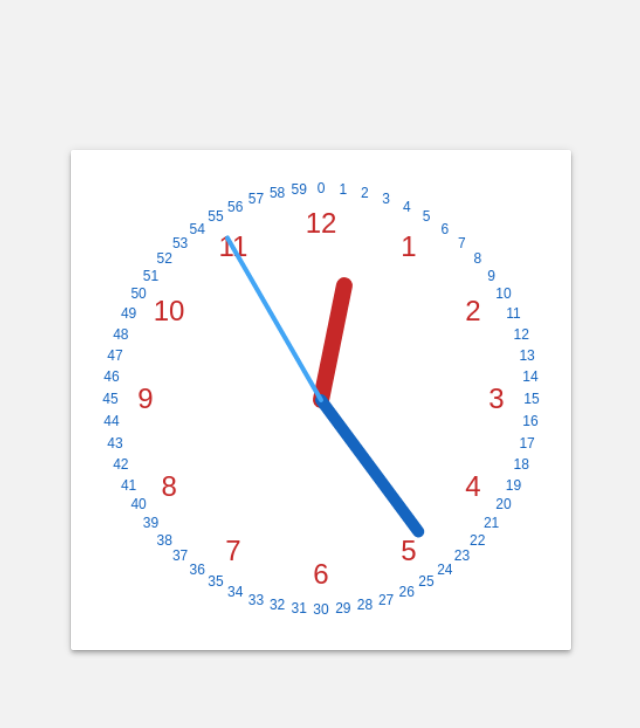
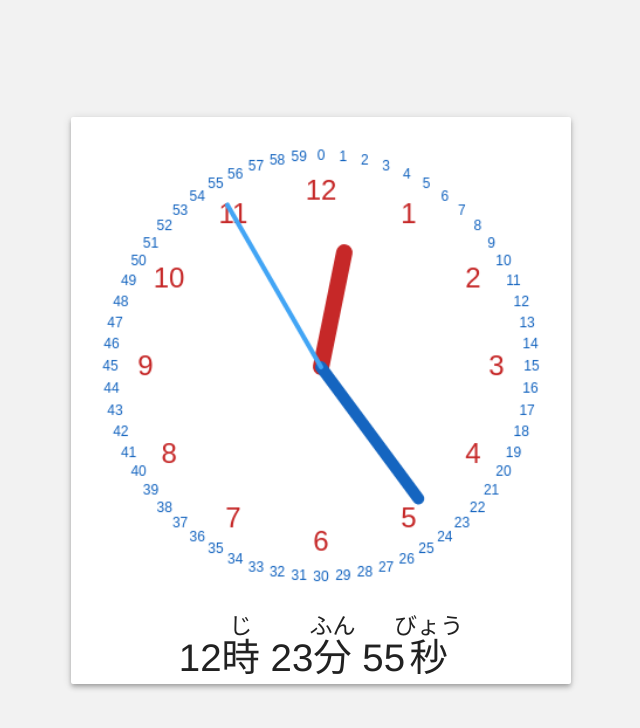
Before and after one commit to 5Tpj84eE/clock1.github.io, a plain HTML site: page index.html in a window 1280 px wide. Shown: the whole page, without its empty margins (319-959 px from the left). Drawn offline with nearby package versions, Linux system fonts and the light colour scheme.

Commit message:
Add files via upload

```diff
--- a/index.html
+++ b/index.html
@@ -25,11 +25,19 @@
       width: 100%;
       height: auto;
     }
+    #digitalClock {
+      margin-top: 12px;
+      font-size: 2.4em;
+    }
+    #digitalClock rt {
+      font-size: 0.6em;
+    }
   </style>
 </head>
 <body>
   <div class="mdl-card mdl-shadow--4dp">
     <canvas id="clockCanvas" width="400" height="400"></canvas>
+    <div id="digitalClock"></div>
   </div>
 
   <script>
@@ -43,6 +51,7 @@
       drawFace(ctx, radius);
       drawNumbers(ctx, radius);
       drawTime(ctx, radius);
+      updateDigitalClock();
     }
 
     function drawFace(ctx, radius) {
@@ -107,6 +116,24 @@
       ctx.stroke();
     }
 
+    function updateDigitalClock() {
+      const now = new Date();
+      let hour = now.getHours();
+      let minute = now.getMinutes();
+      let second = now.getSeconds();
+
+      // 12時間表記に変換
+      let displayHour = hour % 12;
+      if (displayHour === 0) displayHour = 12;
+
+      const digital = `
+        ${displayHour}<ruby>時<rt>じ</rt></ruby>
+        ${minute}<ruby>分<rt>ふん</rt></ruby>
+        ${second}<ruby>秒<rt>びょう</rt></ruby>
+      `;
+      document.getElementById("digitalClock").innerHTML = digital;
+    }
+
     setInterval(drawClock, 1000);
     drawClock();
   </script>
```
